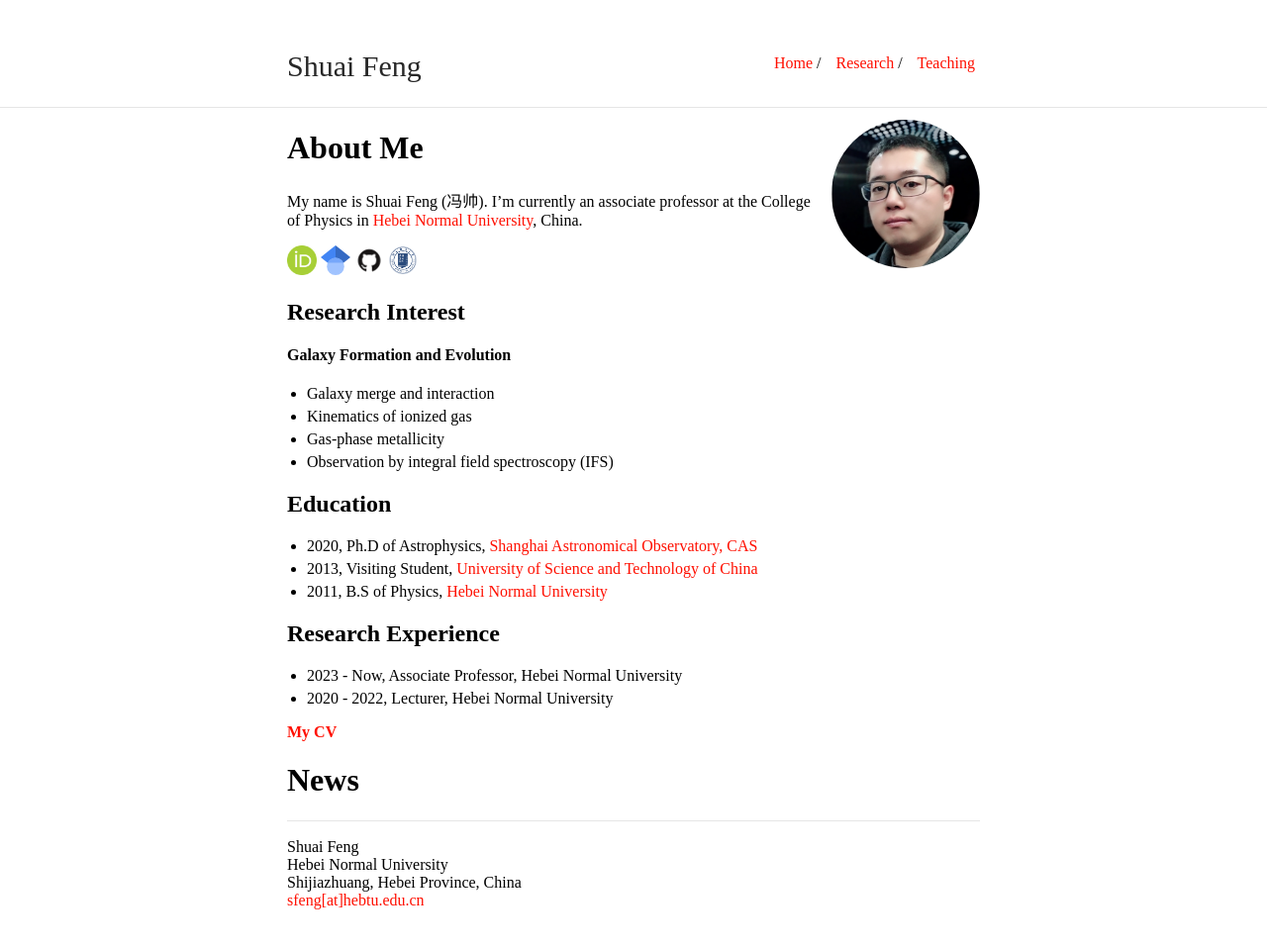
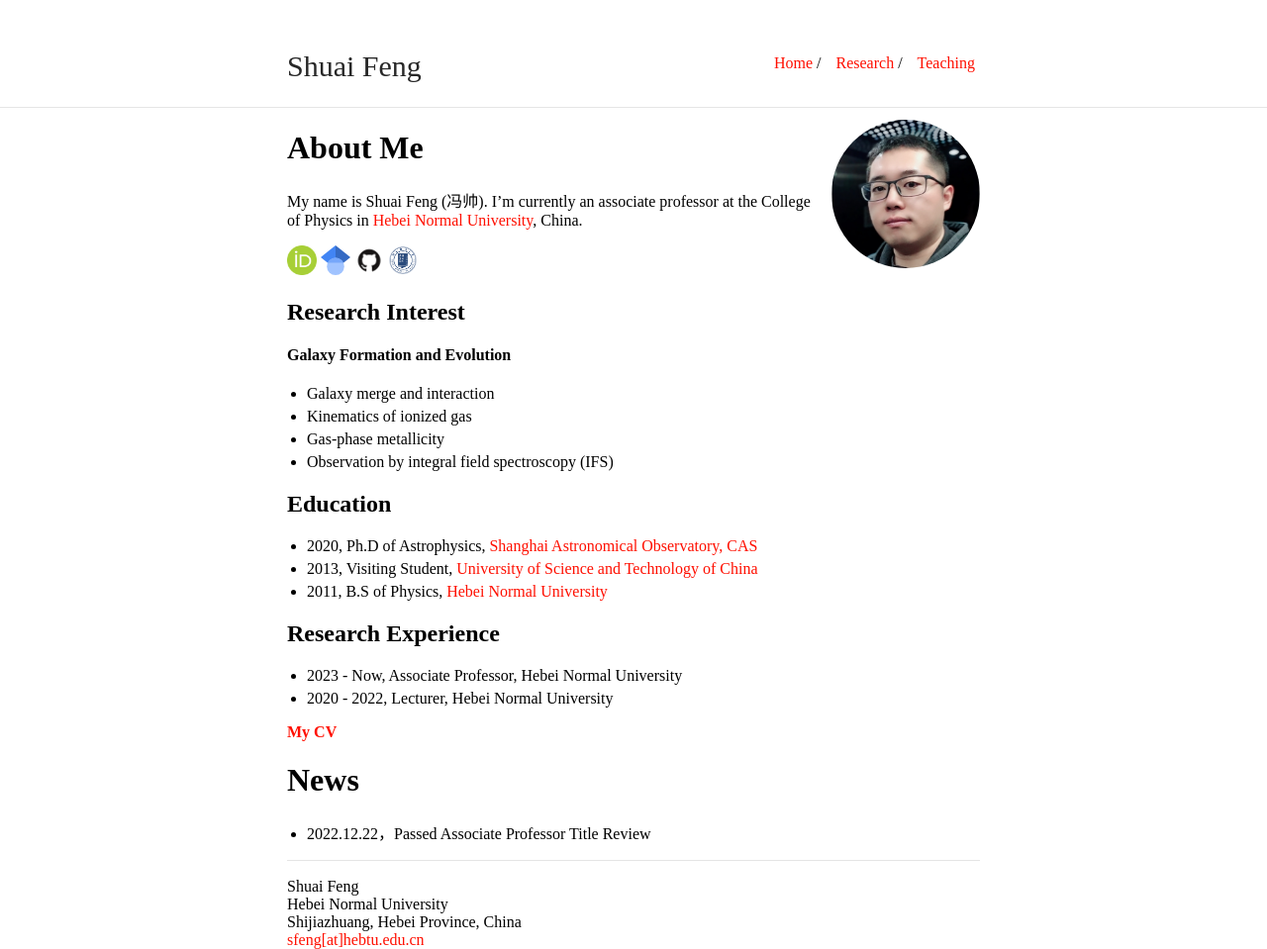
Before and after one commit to fengshuai0210/fengshuai0210.github.io, a Jekyll site: the page built from index.md, in a window 1280 px wide. Shown: the whole page at 99% size. Built offline with Jekyll 4.4.1, drawn with Linux system fonts in a browser that asks for light colours; before the commit the page ends 919 px from its top, so only the background shows below that.

Commit message:
Update index.md

```diff
--- a/index.md
+++ b/index.md
@@ -32,3 +32,5 @@ My name is Shuai Feng (冯帅). I'm currently an associate professor at the Coll
 **[My CV]()**
 
 # News
+
+* 2022.12.22，Passed Associate Professor Title Review
```
